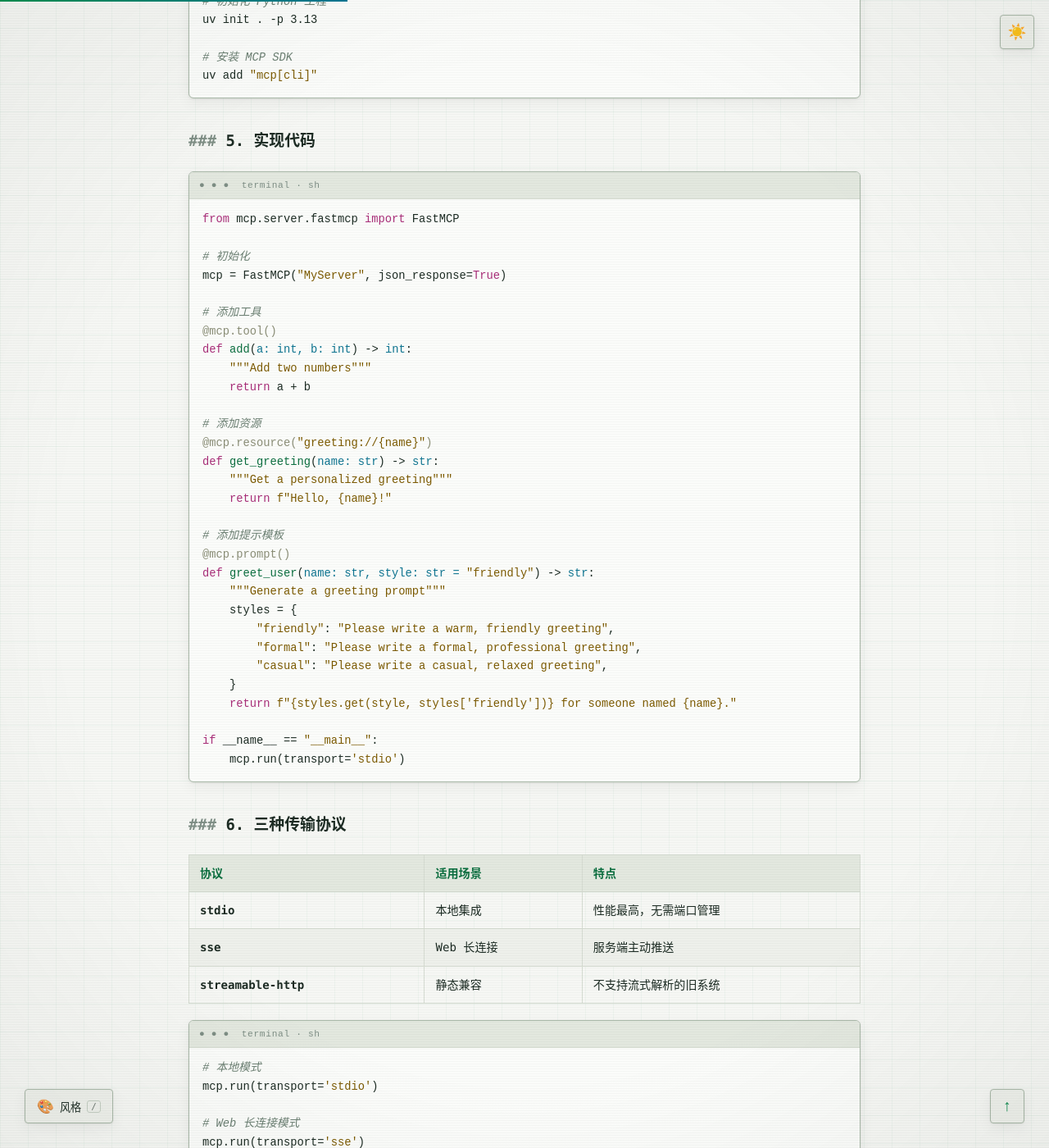
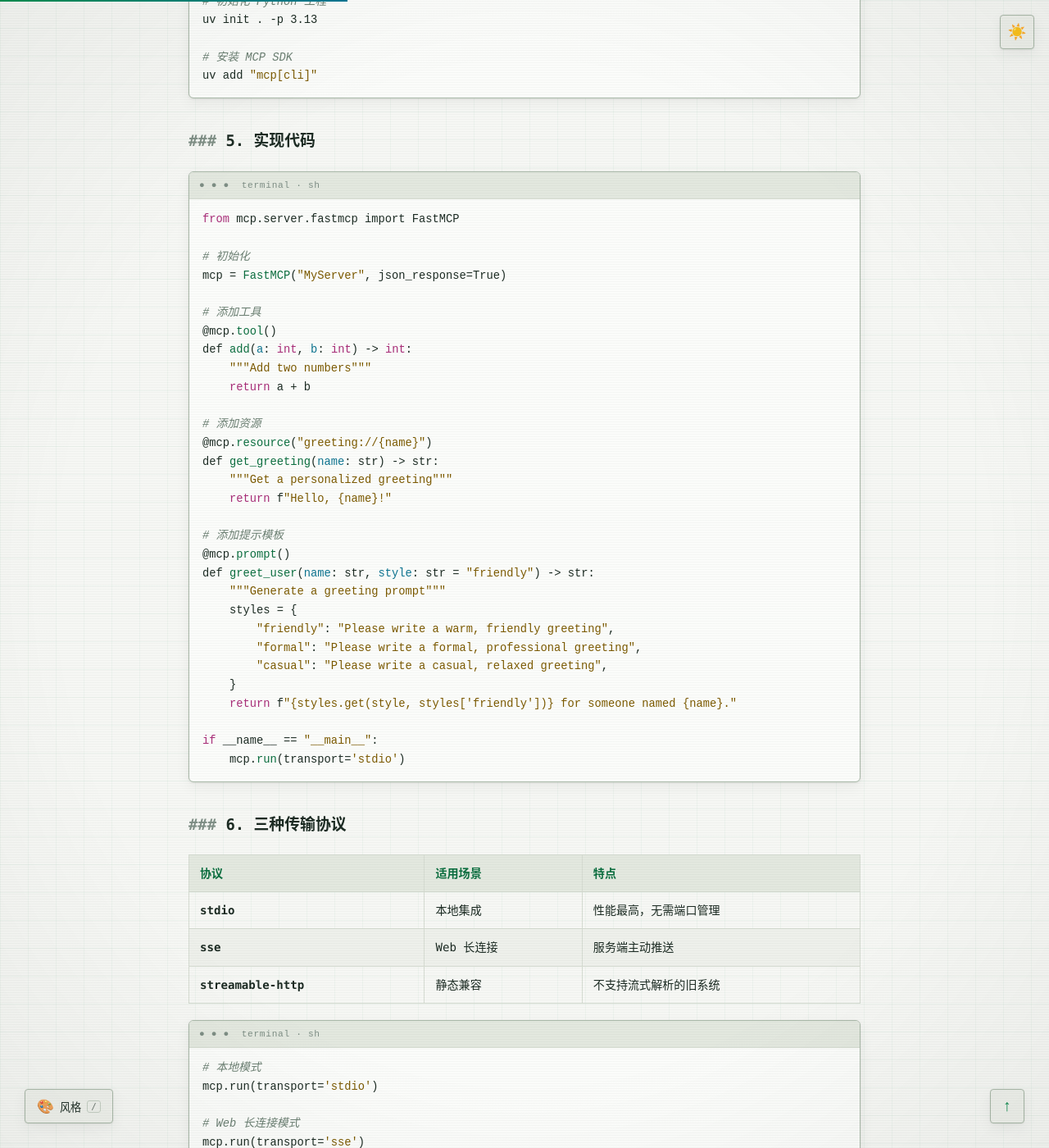
Before and after one commit to oli-bot/oli-bot.github.io, a Jekyll site: the page built from _posts/2026-03-17-mcp-server-guide.md, in a window 1280 px wide and 1400 px high, scrolled down 2754 px. Shown: the whole window at 82% size. Built offline with Jekyll 4.4.1, drawn with Linux system fonts in a browser that asks for light colours; nearby versions of some CDN libraries; comment, search, counter and statistics services are not loaded; some of the changed text lies outside the part shown.

Commit message:
启用 Rouge 服务端高亮：移除 kramdown 的 syntax_highlighter disable 设置，改用 syntax_highlighter: rouge

```diff
--- a/_config.yml
+++ b/_config.yml
@@ -18,9 +18,8 @@ github_username: oli-bot
 markdown: kramdown
 kramdown:
   input: GFM
-  # 代码高亮由客户端 highlight.js 完成，禁用服务端 Rouge 避免双重渲染
-  syntax_highlighter_opts:
-    disable: true
+  # 代码高亮由服务端 Rouge 完成（构建时渲染），终端配色见 assets/css/style.css
+  syntax_highlighter: rouge
 
 # 文章设置
 permalink: /posts/:year/:month/:day/:title/
```
